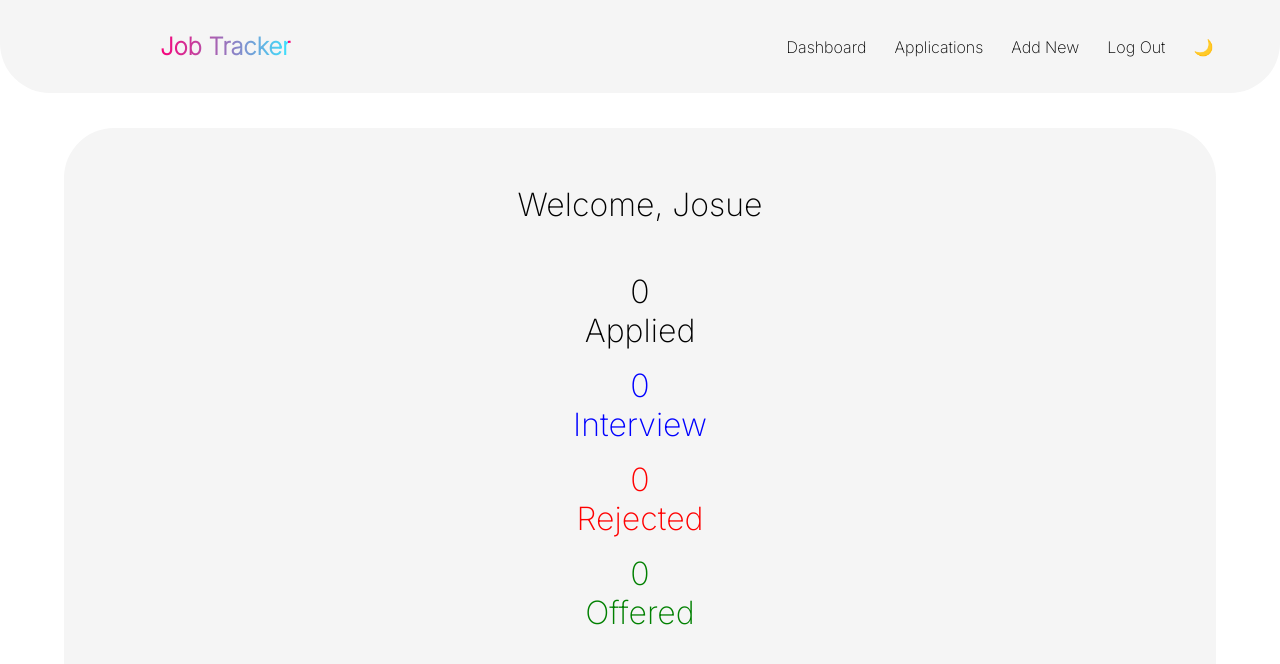
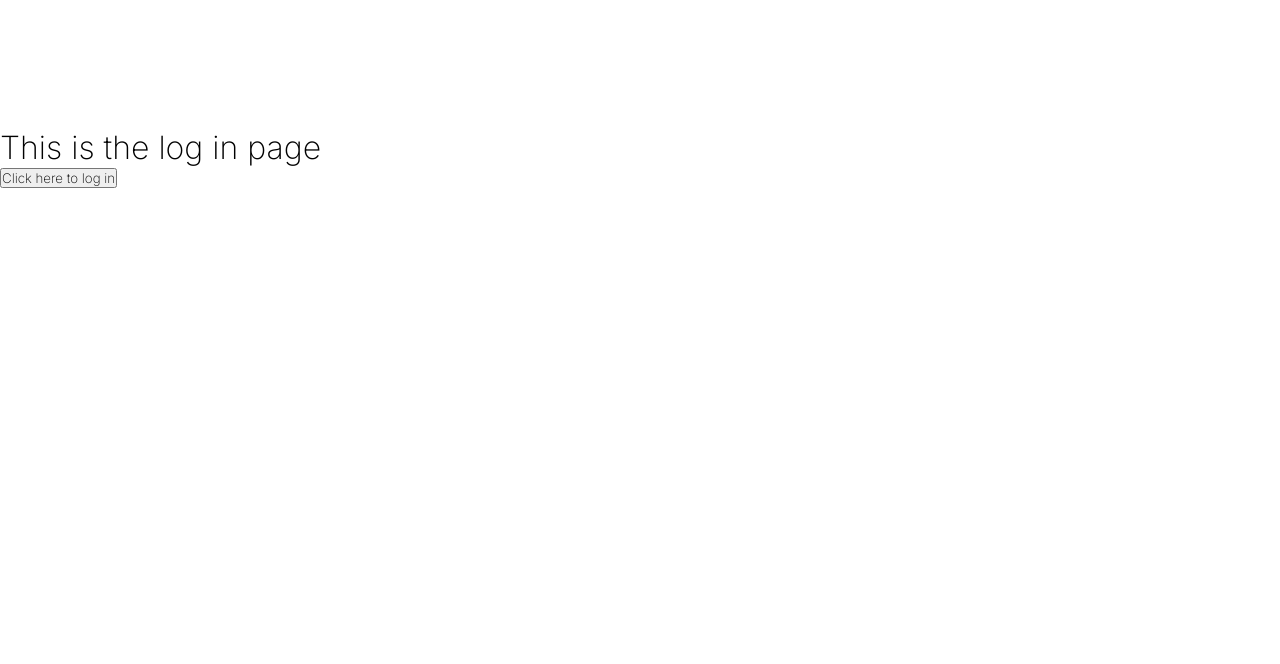
Before and after one commit to jrod0975/job-tracker, a React (Vite) app: page / in a window 1280 px wide. Shown: the top 664 px of the page. Built offline with nearby package versions, Linux system fonts and the light colour scheme.

Commit message:
Working on login page

```diff
--- a/src/App.jsx
+++ b/src/App.jsx
@@ -4,12 +4,13 @@ import Navbar from './Navbar'
 import Dashboard from './Dashboard'
 import Applications from './Applications'
 import AddNew from './AddNew'
+import Login from './Login'
 
 
 function App() {
 
   const [darkMode, setDarkMode] = useState(false)
-  const [screen, setScreen] = useState("dashboard")
+  const [screen, setScreen] = useState("login")
   const [applicationList, setList] = useState(() => {
     const saved = localStorage.getItem("applications");
     if (saved) return JSON.parse(saved)
@@ -60,10 +61,15 @@ function App() {
 
 
 
+  if (screen === "login"){
+    return<>
+      <Login changeScreen={changeScreen}/>
+    </>
+  }
 
+  else{
     return  <>
       <Navbar changeScreen={changeScreen} setDarkMode={setDarkMode} darkMode={darkMode}/>
-
 
       <motion.div
           key={screen} // Use key to trigger transition when screen changes
@@ -89,4 +95,6 @@ function App() {
     </>
   }
 
+}
+
 export default App
--- /dev/null
+++ b/src/Login.jsx
@@ -0,0 +1,21 @@
+import { div } from "framer-motion/client"
+
+
+function Login({changeScreen}){
+
+
+    function logInOnClick(){
+        changeScreen("dashboard")
+    }
+
+
+
+    return <div>
+        <h1>This is the log in page</h1>
+        <button onClick={logInOnClick}> Click here to log in</button>
+    </div>
+}
+
+
+
+export default Login
--- a/src/Navbar.jsx
+++ b/src/Navbar.jsx
@@ -24,7 +24,7 @@ function Navbar({ changeScreen, setDarkMode, darkMode }){
                 <li> <a onClick={(event) => handleClick(event, "dashboard")} href="">Dashboard</a></li>
                 <li> <a onClick={(event) => handleClick(event, "applications")} href="">Applications</a></li>
                 <li> <a onClick={(event) => handleClick(event, "addnew")} href="">Add New</a></li>
-                <li> <a href="">Log Out</a></li>
+                <li> <a onClick={(event) => handleClick(event, "login")} href="">Log Out</a></li>
                 <li><a onClick={handleLight} href="">{darkMode ? "🔆" : "🌙"}</a></li>
             </ol>
         </div>
```
Lines whose indentation alone changed are shown as unchanged.
